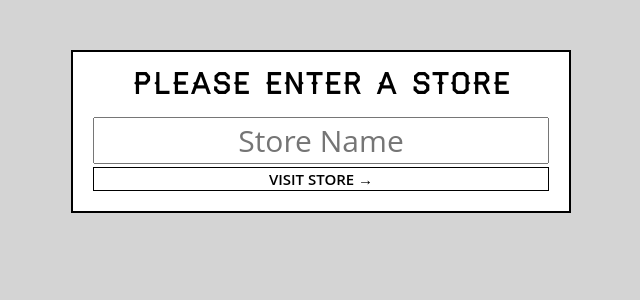
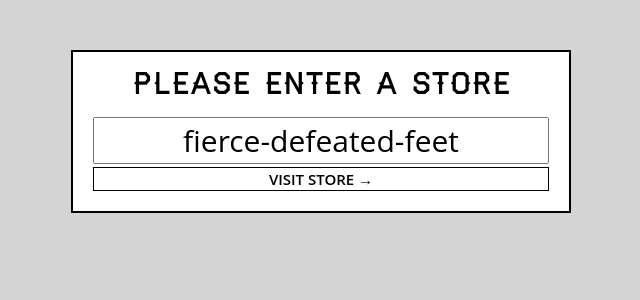
Before and after one commit to mamunur121/catch-of-the-day, a React (Create React App) app: page / in a window 1280 px wide. Shown: the top 300 px of the page, without its empty margins (319-959 px from the left). Built offline with nearby package versions, Linux system fonts and the light colour scheme.

Commit message:
Helper and utility function

```diff
--- a/src/components/StorePicker.jsx
+++ b/src/components/StorePicker.jsx
@@ -1,11 +1,12 @@
 import React from 'react';
+import {getFunName} from "../helpers";
 
 class StorePicker extends React.Component {
   render() {
     return (
         <form className='store-selector'>
           <h2>Please Enter a Store</h2>
-          <input type='text' required placeholder='Store Name'/>
+          <input type='text' required placeholder='Store Name' defaultValue={getFunName()}/>
           <button type='submit'>Visit Store →</button>
         </form>
     );
```
